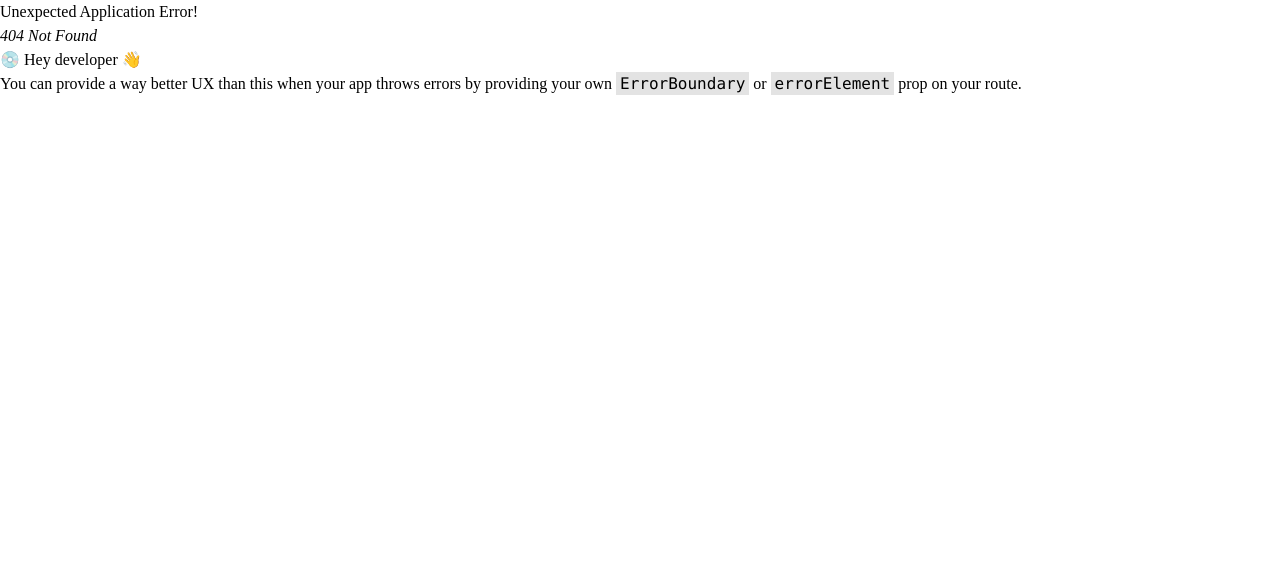
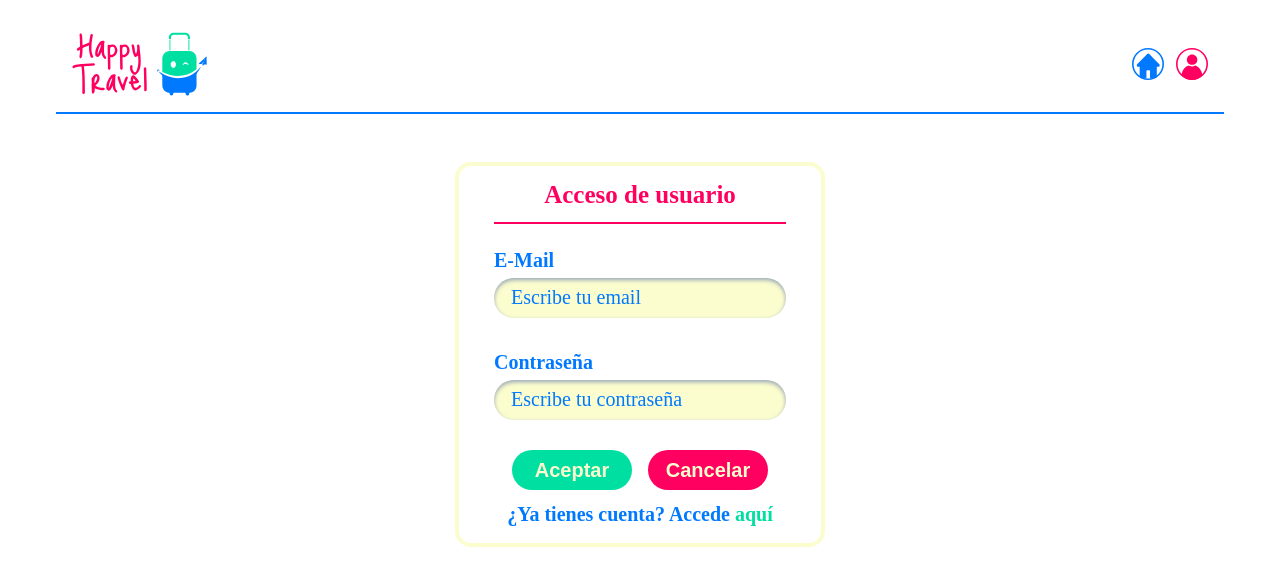
Before and after one commit to IsaLagu/happy-travel-frontend, a React (Vite) app: page /logIn in a window 1280 px wide. Before the commit this address had no page. Shown: the top 586 px of the page. Built offline with nearby package versions, Linux system fonts and the light colour scheme; a web font is replaced by a local one.

Commit message:
add form

```diff
--- /dev/null
+++ b/src/pages/LogIn.jsx
@@ -0,0 +1,42 @@
+import Input from "../components/general/Input";
+import Button from "../components/general/Button";
+
+const LogIn = () => {
+  return (
+    <div className="flex justify-center mt-12">
+      <div className="w-[370px] h-[385px] px-[35px] bg-white border-4 border-cream rounded-2xl">
+        <form>
+          <h5 className="text-2xl text-center pt-[10px] font-bold text-red border-red border-b-2 mb-[22px] pb-2">
+            Acceso de usuario
+          </h5>
+          <div className="flex flex-col gap-[30px]">
+            <div>
+              <label htmlFor="email" className="block mb-1 text-xl font-semibold text-blue">
+                E-Mail
+              </label>
+              <Input className="w-full" name="email" placeholder="Escribe tu email" />
+            </div>
+            <div>
+              <label htmlFor="password" className="block mb-1 text-xl font-semibold text-blue">
+                Contraseña
+              </label>
+              <Input type="password" className="w-full" name="password" placeholder="Escribe tu contraseña" />
+            </div>
+            <div className="flex flex-wrap gap-4 justify-center">
+              <Button type="submit" buttonStyle="bg-green" buttonText="Aceptar" />
+              <Button type="button" buttonStyle="bg-red" buttonText="Cancelar" />
+            </div>
+            <div className="text-xl font-semibold text-blue text-center mt-[-20px]">
+              ¿Ya tienes cuenta? Accede{" "}
+              <a href="/login" className="text-green font-semibold hover:underline">
+                aquí
+              </a>
+            </div>
+          </div>
+        </form>
+      </div>
+    </div>
+  );
+};
+
+export default LogIn;
--- a/src/pages/SignUp.jsx
+++ b/src/pages/SignUp.jsx
@@ -1,4 +1,4 @@
-import { useEffect, useState } from "react";
+import { useEffect } from "react";
 import { useForm } from "react-hook-form";
 import { yupResolver } from "@hookform/resolvers/yup";
 import Input from "../components/general/Input";
--- a/src/router/index.jsx
+++ b/src/router/index.jsx
@@ -4,6 +4,7 @@ import Home from "../pages/Home";
 import SignUp from "../pages/SignUp";
 import CreateDestination from "../pages/CreateDestination";
 import EditDestination from "../pages/EditDestination";
+import LogIn from "../pages/LogIn";
 
 const router = createBrowserRouter([
   {
@@ -12,8 +13,9 @@ const router = createBrowserRouter([
     children: [
       { path: "/", element: <Home /> },
       { path: "/register", element: <SignUp /> },
+      { path: "/logIn", element: <LogIn /> },
       { path: "/create", element: <CreateDestination /> },
-      { path:"/edit", element:<EditDestination/>},
+      { path: "/edit", element: <EditDestination /> },
     ],
   },
 ]);
```
